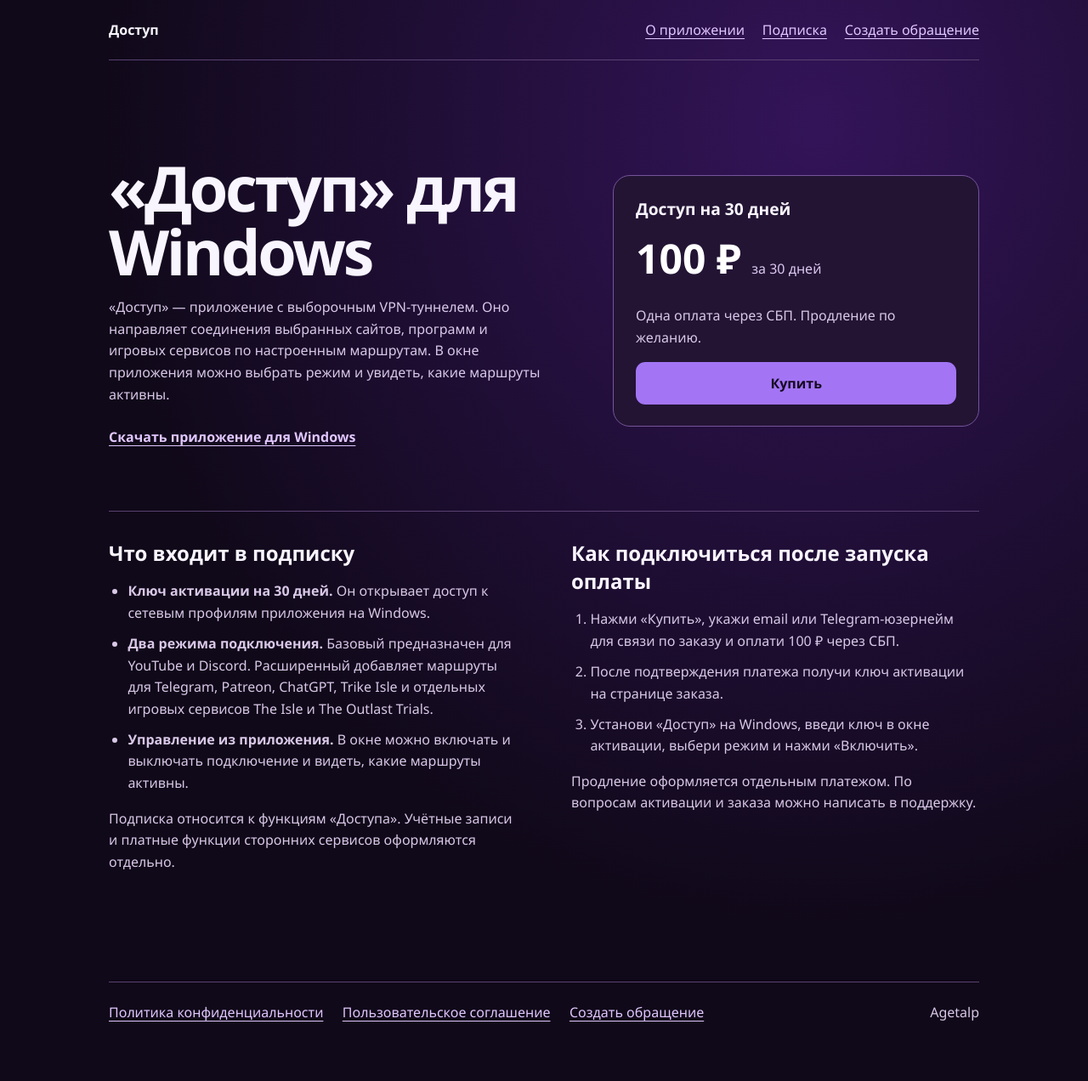
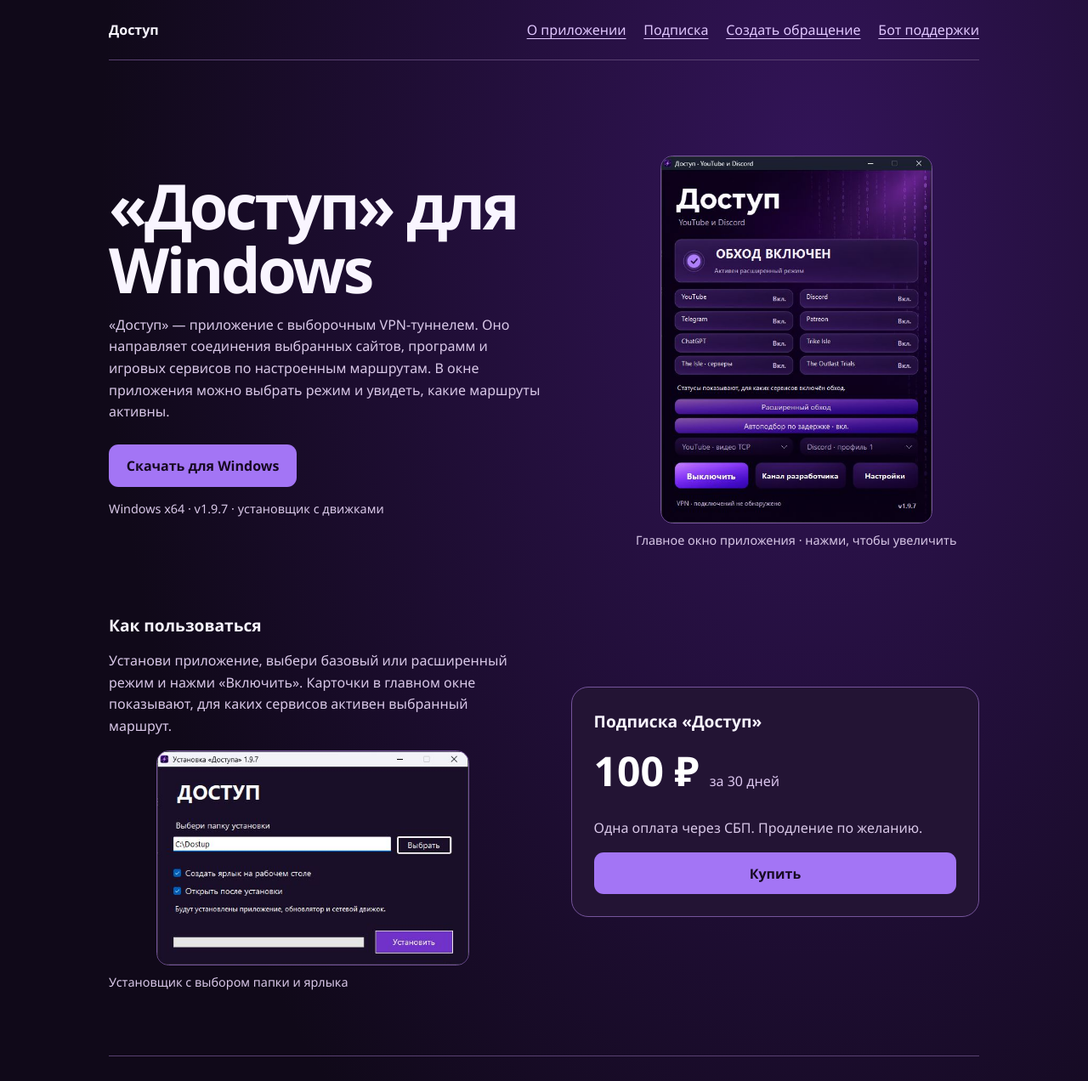
Before and after one commit to nubik1234/UnlockerDiscord_YT, a plain HTML site: page index.html in a window 1280 px wide. Shown: the top 1272 px of the page at 85% size. Before the commit the page ends 1226 px from the top, so only its background shows below. Drawn offline with Linux system fonts and the light colour scheme.

Commit message:
Show Windows app and restore Telegram support link

```diff
--- a/index.html
+++ b/index.html
@@ -3,7 +3,7 @@
 <meta charset="utf-8">
 <meta name="viewport" content="width=device-width, initial-scale=1">
 <meta name="robots" content="noindex">
-<title>Доступ · Подписка на 30 дней</title>
+<title>Доступ для Windows · О приложении и скачивание</title>
 <style>
   :root { color-scheme: dark; font-family: "Segoe UI", system-ui, sans-serif; color: #f9f5ff; background: #100919; }
   * { box-sizing: border-box; }
@@ -22,7 +22,14 @@
   .plan button { width: 100%; }
   a { color: #e1c7ff; text-underline-offset: .25em; }
   header nav { display: flex; flex-wrap: wrap; gap: .6rem 1.3rem; }
-  .download { display: inline-block; margin-top: .6rem; font-weight: 700; }
+  .download { display: inline-block; margin-top: .6rem; padding: .85rem 1.3rem; border-radius: .7rem; background: #a375f5; color: #160921; font-weight: 700; text-decoration: none; }
+  .gallery { display: grid; justify-items: center; gap: .65rem; margin: 0; }
+  .gallery img { display: block; width: min(100%, 20rem); height: auto; border: 1px solid #75549b; border-radius: .9rem; }
+  .gallery figcaption, .platform { color: #d9c8e8; font-size: .9rem; }
+  .gallery a { display: grid; justify-items: center; }
+  .setup-preview { margin-top: 1rem; justify-items: start; }
+  .setup-preview img { width: min(100%, 23rem); }
+  .purchase-row { grid-column: 1 / -1; display: grid; grid-template-columns: 1fr 1fr; gap: clamp(1.5rem, 5vw, 4rem); align-items: center; }
   :focus-visible { outline: 2px solid #e4ceff; outline-offset: 4px; }
   footer { border-top: 1px solid #594171; color: #d9c8e8; }
   footer nav { display: flex; flex-wrap: wrap; gap: .6rem 1.4rem; }
@@ -36,21 +43,36 @@
   .details h2 { font-size: 1.5rem; }
   .details ul, .details ol { color: #d9c8e8; line-height: 1.6; padding-left: 1.4rem; }
   .details li + li { margin-top: .65rem; }
-  @media (max-width: 44rem) { main, .details { grid-template-columns: 1fr; } }
+  @media (max-width: 44rem) { main, .details, .purchase-row { grid-template-columns: 1fr; } }
 </style>
-<header><strong>Доступ</strong><nav aria-label="Навигация"><a href="#product">О приложении</a><a href="#tariff">Подписка</a><a href="support.html">Создать обращение</a></nav></header>
+<header><strong>Доступ</strong><nav aria-label="Навигация"><a href="#product">О приложении</a><a href="#tariff">Подписка</a><a href="support.html">Создать обращение</a><a href="https://t.me/NubikVibeDostupSupportBot">Бот поддержки</a></nav></header>
 <main>
   <section id="product">
     <h1>«Доступ» для Windows</h1>
     <p>«Доступ» — приложение с выборочным VPN-туннелем. Оно направляет соединения выбранных сайтов, программ и игровых сервисов по настроенным маршрутам. В окне приложения можно выбрать режим и увидеть, какие маршруты активны.</p>
-    <a class="download" href="https://github.com/nubik1234/UnlockerDiscord_YT/releases">Скачать приложение для Windows</a>
+    <a class="download" href="https://github.com/nubik1234/UnlockerDiscord_YT/releases/download/v1.9.7/Dostup-Setup-1.9.7.exe">Скачать для Windows</a>
+    <p class="platform">Windows x64 · v1.9.7 · установщик с движками</p>
   </section>
-  <section class="plan" aria-labelledby="tariff">
-    <h2 id="tariff">Доступ на 30 дней</h2>
-    <p class="price">100 ₽ <small>за 30 дней</small></p>
-    <p>Одна оплата через СБП. Продление по желанию.</p>
-    <button id="buy" type="button">Купить</button>
-  </section>
+  <figure class="gallery">
+    <a href="dostup-app.png"><img src="dostup-app.png" width="510" height="691" alt="Окно «Доступа» со списком сервисов и расширенным режимом"></a>
+    <figcaption>Главное окно приложения · нажми, чтобы увеличить</figcaption>
+  </figure>
+  <div class="purchase-row">
+    <section aria-labelledby="usage">
+      <h2 id="usage">Как пользоваться</h2>
+      <p>Установи приложение, выбери базовый или расширенный режим и нажми «Включить». Карточки в главном окне показывают, для каких сервисов активен выбранный маршрут.</p>
+      <figure class="gallery setup-preview">
+        <a href="dostup-setup.jpg"><img src="dostup-setup.jpg" width="522" height="357" loading="lazy" alt="Установщик «Доступа» с выбором папки и ярлыка"></a>
+        <figcaption>Установщик с выбором папки и ярлыка</figcaption>
+      </figure>
+    </section>
+    <section class="plan" aria-labelledby="tariff">
+      <h2 id="tariff">Подписка «Доступ»</h2>
+      <p class="price">100 ₽ <small>за 30 дней</small></p>
+      <p>Одна оплата через СБП. Продление по желанию.</p>
+      <button id="buy" type="button">Купить</button>
+    </section>
+  </div>
   <div class="details">
     <section aria-labelledby="included">
       <h2 id="included">Что входит в подписку</h2>
@@ -77,6 +99,7 @@
     <a href="privacy.html">Политика конфиденциальности</a>
     <a href="terms.html">Пользовательское соглашение</a>
     <a href="support.html">Создать обращение</a>
+    <a href="https://t.me/NubikVibeDostupSupportBot">Бот поддержки</a>
   </nav>
   <span>Agetalp</span>
 </footer>
```
Also changed, not shown: dostup-app.png (added), dostup-setup.jpg (added).
